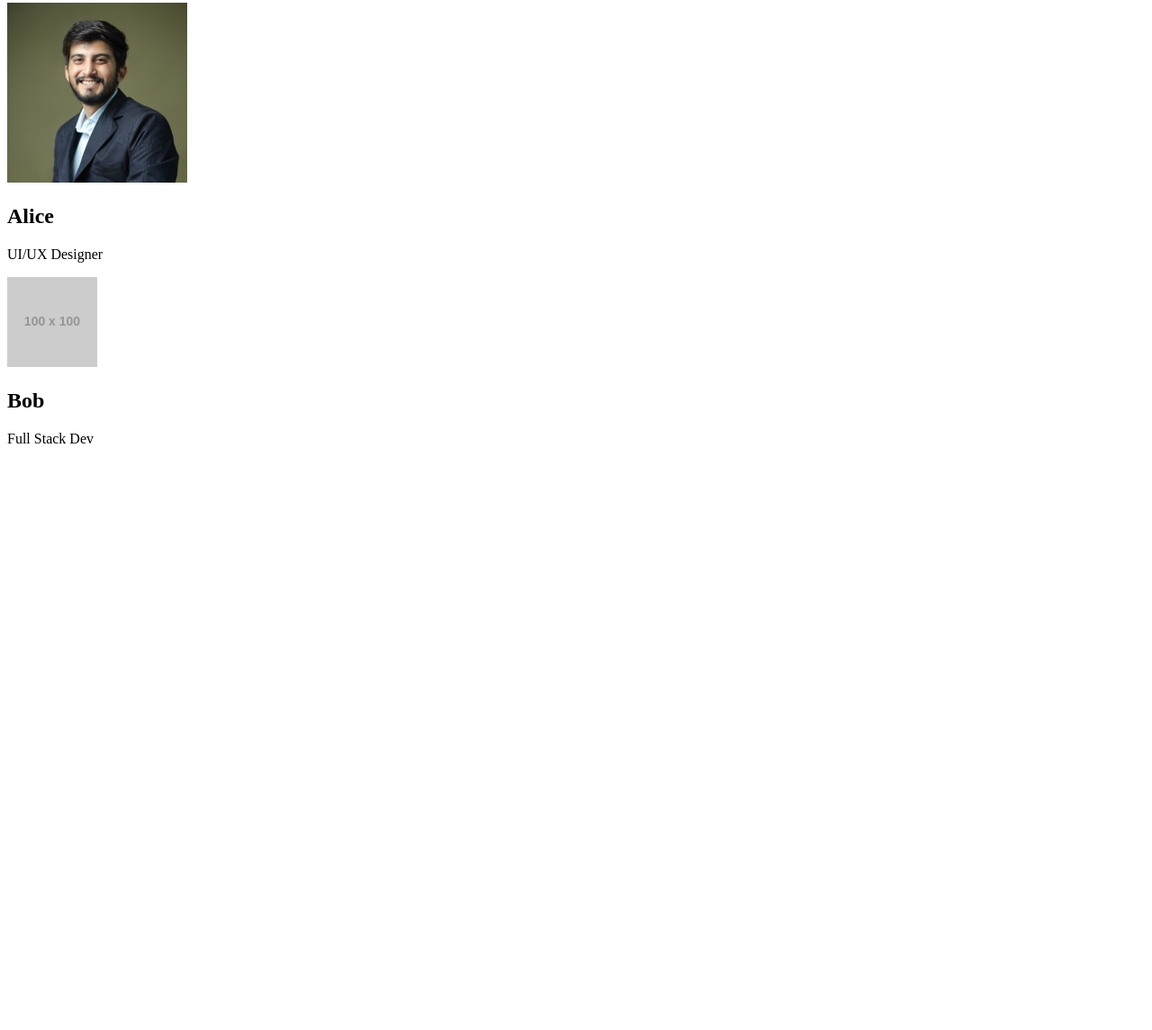
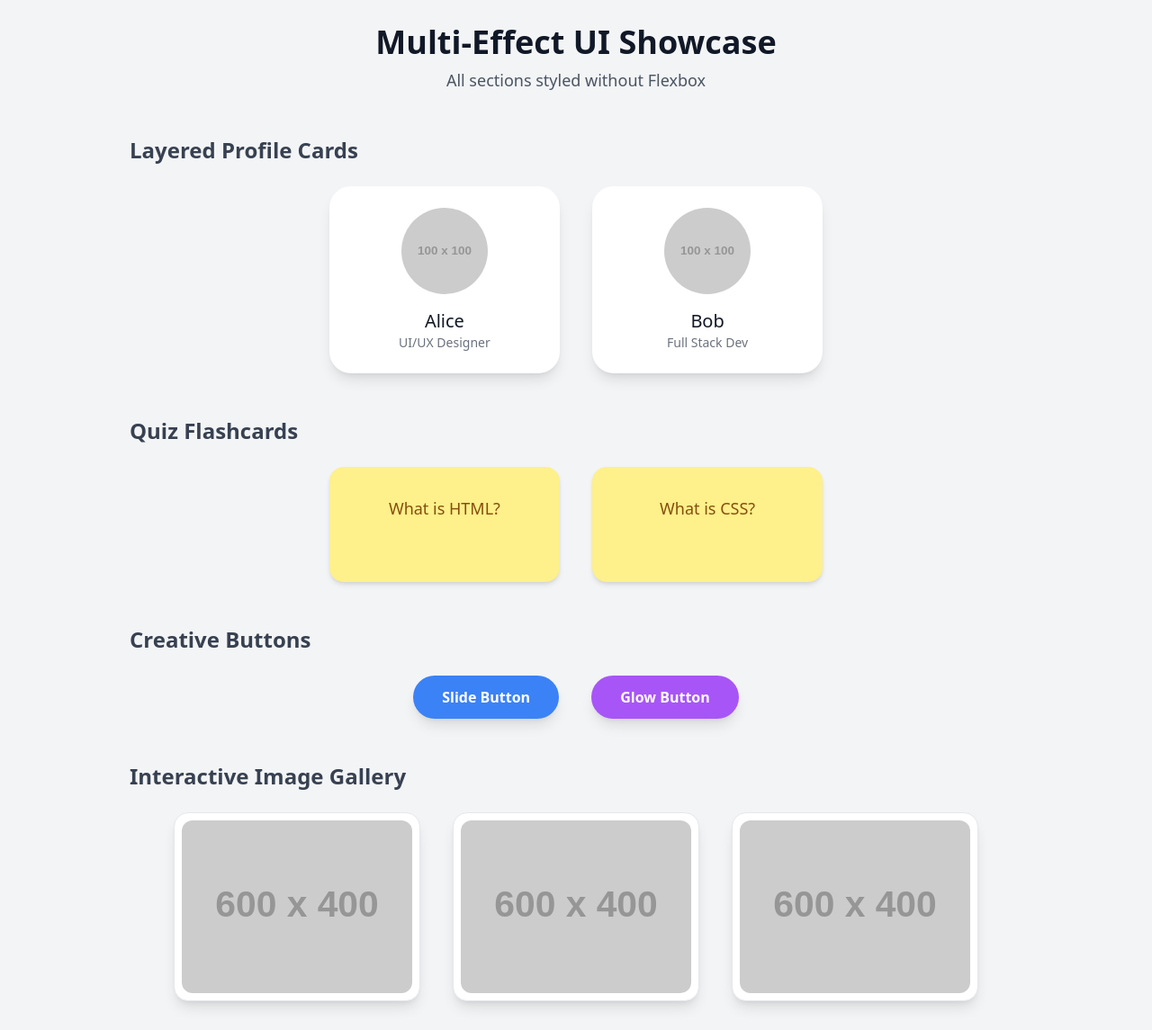
Before and after one commit to vaghelaharsh1015/html-css, a plain HTML site: page css/day 8/lab_ex.html in a window 1280 px wide. Shown: the part 5-1150 px from the top of the page at 90% size. Before the commit the page ends 800 px from the top, so only its background shows below. Drawn offline with nearby package versions, Linux system fonts and the light colour scheme; placeholder pictures from the web are drawn by us.

Commit message:
new file

```diff
--- a/css/day 8/lab_ex.html
+++ b/css/day 8/lab_ex.html
@@ -4,24 +4,104 @@
 <head>
   <meta charset="UTF-8">
   <meta name="viewport" content="width=device-width, initial-scale=1.0">
-  <title>Profile Cards</title>
+  <title>Multi-Effect UI Showcase</title>
+  <!-- Tailwind CSS CDN -->
+  <script src="https://cdn.tailwindcss.com"></script>
   <link rel="stylesheet" href="style.css">
 </head>
 
-<body>
-  <div class="container">
-    <div class="card">
-      <img src="vora.jpg" alt="Alice's profile picture" class="profile-picture">
-      <h2 class="name">Alice</h2>
-      <p class="role">UI/UX Designer</p>
-    </div>
+<body class="bg-gray-100 font-sans text-gray-800">
 
-    <div class="card">
-      <img src="https://via.placeholder.com/100" alt="Bob's profile picture" class="profile-picture">
-      <h2 class="name">Bob</h2>
-      <p class="role">Full Stack Dev</p>
-    </div>
+  <div class="container mx-auto px-4 py-8 max-w-5xl">
+
+    <!-- Header Section -->
+    <header class="text-center mb-12">
+      <h1 class="text-4xl font-bold text-gray-900 mb-2">Multi-Effect UI Showcase</h1>
+      <p class="text-lg text-gray-600">All sections styled without Flexbox</p>
+    </header>
+
+    <!-- Layered Profile Cards Section -->
+    <section class="mb-12">
+      <h2 class="text-2xl font-semibold text-gray-700 mb-6">Layered Profile Cards</h2>
+      <div class="non-flex-layout">
+        <!-- Profile Card 1 -->
+        <div class="non-flex-item bg-white p-6 rounded-3xl shadow-lg w-64 text-center">
+          <img class="inline-block w-24 h-24 rounded-full mb-4 object-cover"
+            src="https://placehold.co/100x100/A855F7/FFFFFF?text=A" alt="Alice profile picture">
+          <h3 class="text-xl font-medium text-gray-900">Alice</h3>
+          <p class="text-sm text-gray-500">UI/UX Designer</p>
+        </div>
+        <!-- Profile Card 2 -->
+        <div class="non-flex-item bg-white p-6 rounded-3xl shadow-lg w-64 text-center">
+          <img class="inline-block w-24 h-24 rounded-full mb-4 object-cover"
+            src="https://placehold.co/100x100/3B82F6/FFFFFF?text=B" alt="Bob profile picture">
+          <h3 class="text-xl font-medium text-gray-900">Bob</h3>
+          <p class="text-sm text-gray-500">Full Stack Dev</p>
+        </div>
+      </div>
+    </section>
+
+    <!--card-->
+    <section class="mb-12">
+      <h2 class="text-2xl font-semibold text-gray-700 mb-6">Quiz Flashcards</h2>
+      <div class="non-flex-layout">
+        <!-- Flashcard 1 -->
+        <div
+          class="non-flex-item flashcard bg-yellow-200 p-8 rounded-2xl shadow-md cursor-pointer transform hover:scale-105 transition-all w-64 h-32 text-center">
+          <p class="text-lg font-medium text-yellow-800">What is HTML?</p>
+        </div>
+        <!-- Flashcard 2 -->
+        <div
+          class="non-flex-item flashcard bg-yellow-200 p-8 rounded-2xl shadow-md cursor-pointer transform hover:scale-105 transition-all w-64 h-32 text-center">
+          <p class="text-lg font-medium text-yellow-800">What is CSS?</p>
+        </div>
+      </div>
+    </section>
+
+  <!-- butten section -->
+    <section class="mb-12">
+      <h2 class="text-2xl font-semibold text-gray-700 mb-6">Creative Buttons</h2>
+      <div class="non-flex-layout">
+        <!-- Slide Button -->
+        <button
+          class="non-flex-item slide-button bg-blue-500 text-white font-bold py-3 px-8 rounded-full shadow-lg transition-all duration-300 transform hover:scale-105 focus:outline-none focus:ring focus:ring-blue-300">
+          Slide Button
+        </button>
+        <!-- Glow Button -->
+        <button
+          class="non-flex-item glow-button bg-purple-500 text-white font-bold py-3 px-8 rounded-full shadow-lg transition-all duration-300 transform hover:scale-105 focus:outline-none focus:ring focus:ring-purple-300">
+          Glow Button
+        </button>
+      </div>
+    </section>
+
+    <!-- Interactive Image Gallery Section -->
+    <section>
+      <h2 class="text-2xl font-semibold text-gray-700 mb-6">Interactive Image Gallery</h2>
+      <div class="non-flex-layout">
+        <!-- Image 1 -->
+        <div
+          class="non-flex-item gallery-image bg-white p-2 rounded-2xl shadow-lg border border-gray-200 transform hover:scale-105 transition-all">
+          <img class="w-64 h-48 object-cover rounded-xl" src="https://placehold.co/600x400/3498db/ffffff?text=Image+1"
+            alt="Placeholder image 1">
+        </div>
+        <!-- Image 2 -->
+        <div
+          class="non-flex-item gallery-image bg-white p-2 rounded-2xl shadow-lg border border-gray-200 transform hover:scale-105 transition-all">
+          <img class="w-64 h-48 object-cover rounded-xl" src="https://placehold.co/600x400/e67e22/ffffff?text=Image+2"
+            alt="Placeholder image 2">
+        </div>
+        <!-- Image 3 -->
+        <div
+          class="non-flex-item gallery-image bg-white p-2 rounded-2xl shadow-lg border border-gray-200 transform hover:scale-105 transition-all">
+          <img class="w-64 h-48 object-cover rounded-xl" src="https://placehold.co/600x400/9b59b6/ffffff?text=Image+3"
+            alt="Placeholder image 3">
+        </div>
+      </div>
+    </section>
+
   </div>
+
 </body>
 
 </html>
--- a/css/day 8/style.css
+++ b/css/day 8/style.css
@@ -1,60 +1,49 @@
-/* body {
-  font-family: "Poppins", sans-serif;
-  background-color: #f0f2f5;
-  text-align: center;
-  padding: 50px 0;
-}
-
-.container {
-  width: 550px;
-  margin: 0 auto;
+.slide-button {
+  position: relative;
   overflow: hidden;
 }
 
-.card {
-  background-color: #fff;
-  border-radius: 16px;
-  box-shadow: 0 4px 12px rgba(0, 0, 0, 0.1);
-  padding: 30px;
-  width: 240px;
-  text-align: center;
-  transition: transform 0.3s ease, box-shadow 0.3s ease;
-  float: left;
-  margin: 0 10px;
+.slide-button::after {
+  content: "";
+  position: absolute;
+  top: 0;
+  left: 0;
+  width: 100%;
+  height: 100%;
+  background-color: #3b82f6;
+  z-index: -1;
+  transform: translateX(-100%);
+  transition: transform 0.3s ease-in-out;
 }
 
-.card:first-child {
-  margin-left: 0;
+.slide-button:hover::after {
+  transform: translateX(0);
 }
 
-.card:last-child {
-  margin-right: 0;
+.glow-button:hover {
+  box-shadow: 0 0 10px #a855f7, 0 0 20px #a855f7, 0 0 30px #a855f7;
+  background-color: #c084fc;
+  transition: box-shadow 0.3s ease-in-out, background-color 0.3s ease-in-out;
 }
 
-.card:hover {
+.flashcard:hover {
   transform: translateY(-5px);
-  box-shadow: 0 8px 20px rgba(0, 0, 0, 0.15);
+  box-shadow: 0 10px 15px -3px rgba(0, 0, 0, 0.1),
+    0 4px 6px -2px rgba(0, 0, 0, 0.05);
+  transition: transform 0.2s ease-in-out, box-shadow 0.2s ease-in-out;
 }
 
-.profile-picture {
-  width: 100px;
-  height: 100px;
-  border-radius: 50%;
-  border: 4px solid #fff;
-  box-shadow: 0 2px 6px rgba(0, 0, 0, 0.1);
-  margin-bottom: 20px;
+.gallery-image:hover {
+  transform: scale(1.05);
+  transition: transform 0.2s ease-in-out;
 }
 
-.name {
-  font-weight: 600;
-  font-size: 1.25rem;
-  color: #333;
-  margin: 0;
+.non-flex-layout {
+  text-align: center;
 }
 
-.role {
-  font-weight: 400;
-  font-size: 1rem;
-  color: #777;
-  margin: 5px 0 0;
-} */
+.non-flex-item {
+  display: inline-block;
+  vertical-align: top;
+  margin: 0 16px;
+}
```
